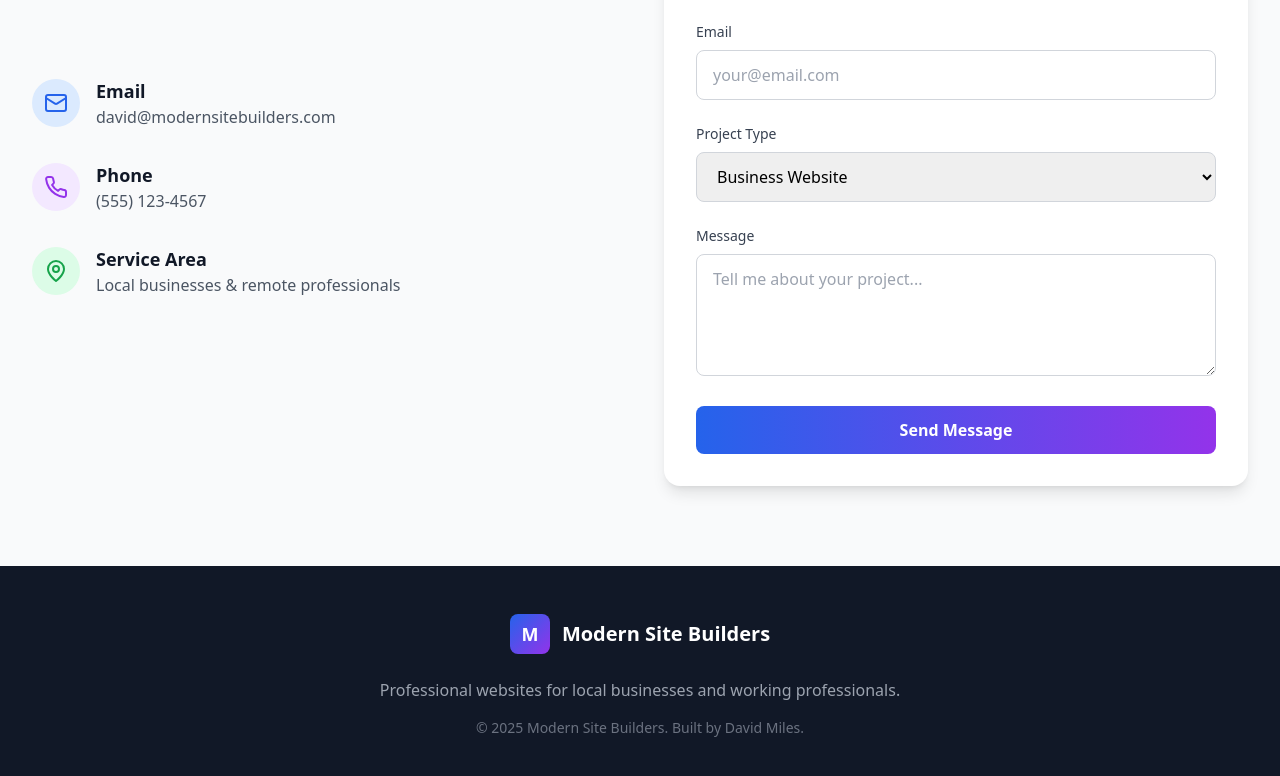
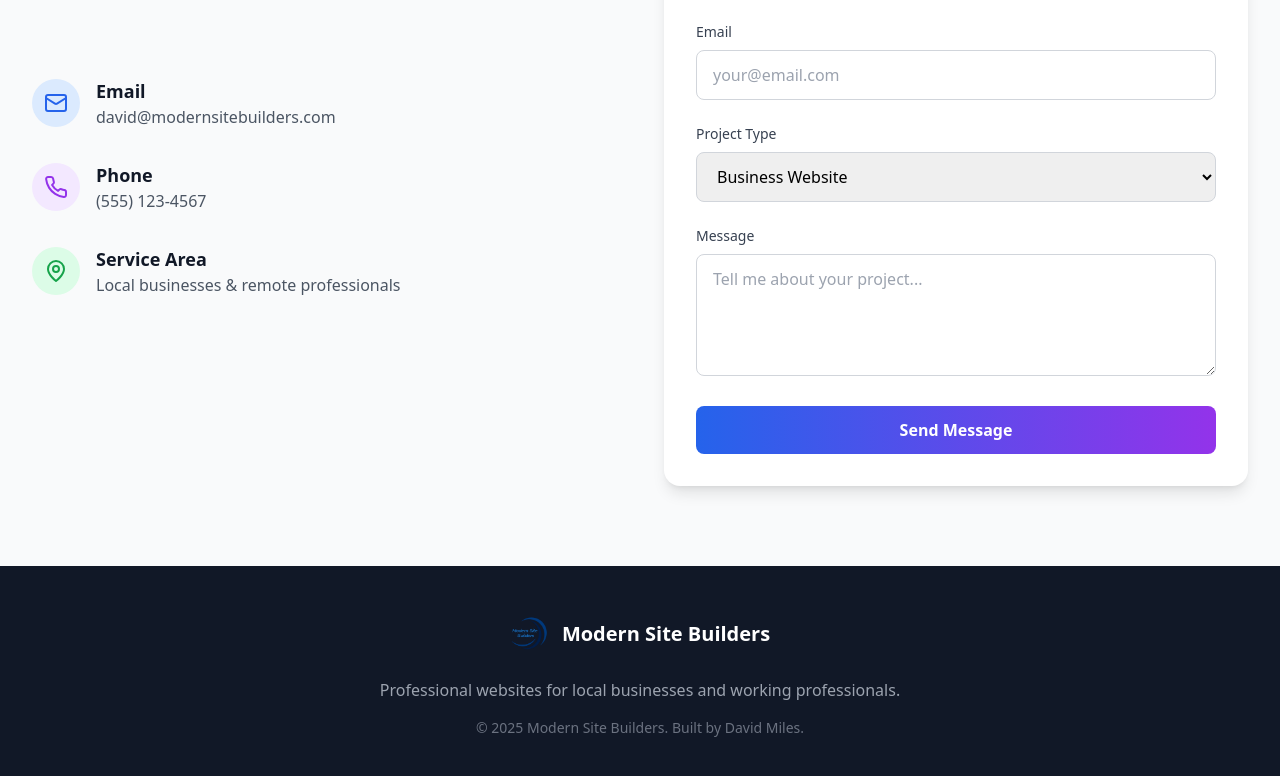
Before and after one commit to modernsitebuilders/modern-site-builders, a Next.js app: page / in a window 1280 px wide. Shown: the part 3336-4112 px from the top of the page. Built offline with nearby package versions, Linux system fonts and the light colour scheme.

Commit message:
Add custom logos and favicon

```diff
--- a/app/layout.js
+++ b/app/layout.js
@@ -12,7 +12,8 @@ export default function RootLayout({ children }) {
   return (
     <html lang="en">
       <head>
-        <link rel="icon" href="/favicon.ico" />
+        <link rel="icon" href="/logo2.png" />
+        <link rel="apple-touch-icon" href="/logo2.png" />
         <meta name="theme-color" content="#2563eb" />
         <meta property="og:title" content="Modern Site Builders | Professional WordPress Developer" />
         <meta property="og:description" content="Professional websites for local businesses and working professionals. Get found online with mobile-friendly websites that drive results." />
--- a/components/ModernSiteBuilders.js
+++ b/components/ModernSiteBuilders.js
@@ -379,9 +379,11 @@ const ModernSiteBuilders = () => {
       <footer className="bg-gray-900 text-white py-12">
         <div className="max-w-7xl mx-auto px-4 sm:px-6 lg:px-8 text-center">
           <div className="flex items-center justify-center mb-6">
-            <div className="w-10 h-10 bg-gradient-to-br from-blue-600 to-purple-600 rounded-lg flex items-center justify-center">
-              <span className="text-white font-bold text-lg">M</span>
-            </div>
+            <img
+              src="/logo1.png"
+              alt="Modern Site Builders Logo"
+              className="w-10 h-10 object-contain"
+            />
             <span className="ml-3 text-xl font-bold">Modern Site Builders</span>
           </div>
           <p className="text-gray-400 mb-4">
```
